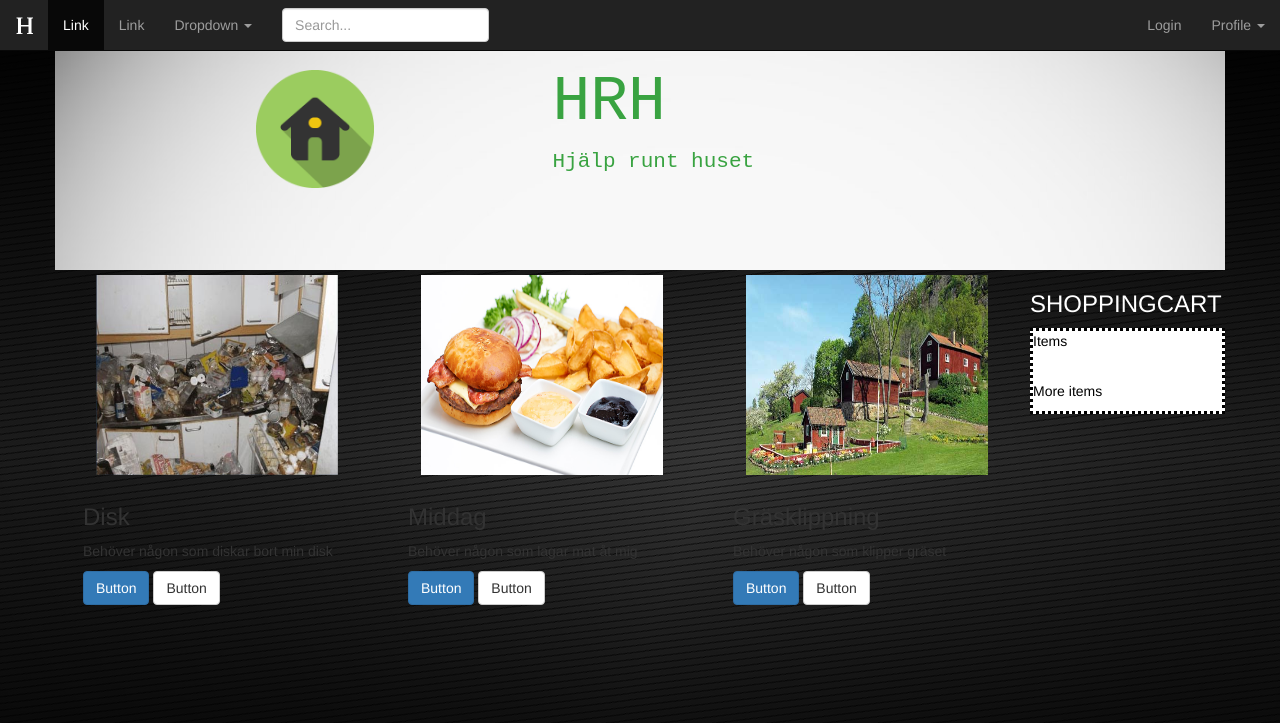
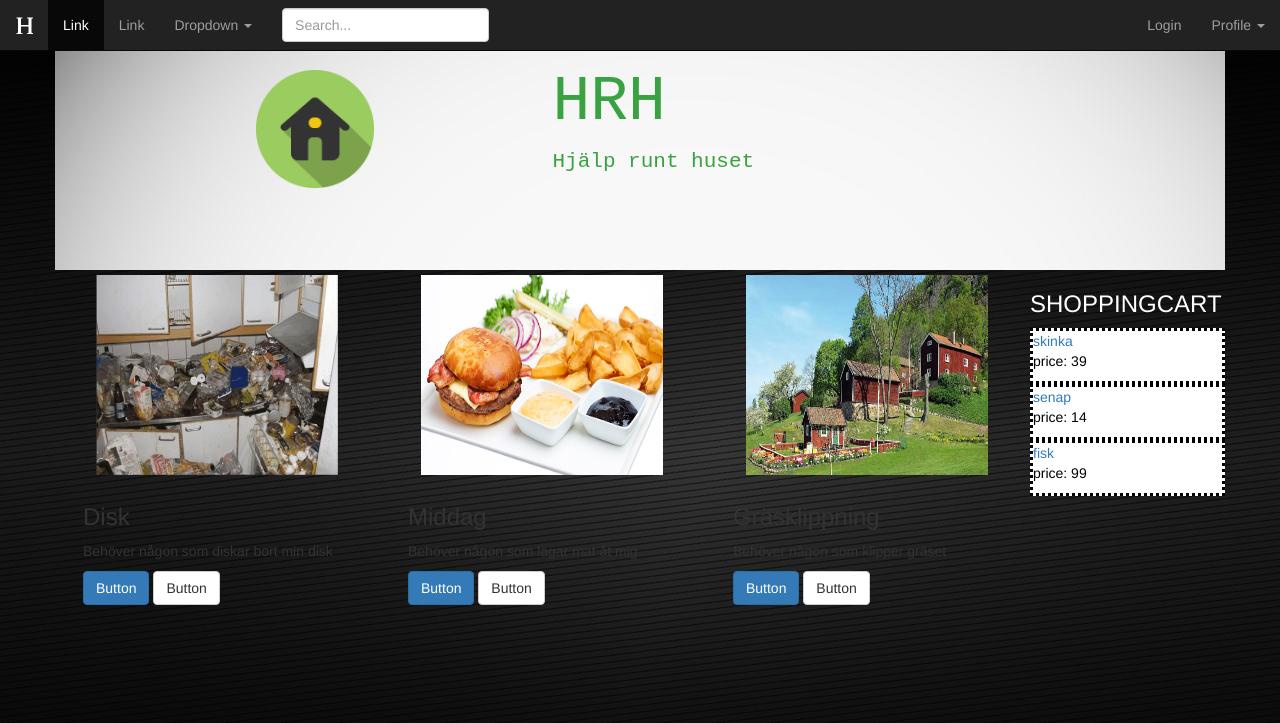
Before and after one commit to superspindel/onlineStore, a Flask app: page / in a window 1280 px wide. Shown: the top 723 px of the page. Run offline with Flask 2, Linux system fonts and the light colour scheme; some libraries are stand-ins or nearby versions.

Commit message:
fixat shoppingcart för random items

```diff
--- /dev/null
+++ b/src/common/item.py
@@ -0,0 +1,6 @@
+class item(object):
+    def __init__(self, id, name, price, description):
+        self.id = id
+        self.name = name
+        self.price = price
+        self.description = description
--- a/src/main.py
+++ b/src/main.py
@@ -1,5 +1,6 @@
 from flask import Flask, render_template, request
 from src.database.Database import Database
+from src.common.item import item
 
 storeApp = Flask(__name__)
 storeApp.secret_key = "hfudsyf7h4373hfnds9y32nfw93hf"
@@ -7,7 +8,8 @@ storeApp.secret_key = "hfudsyf7h4373hfnds9y32nfw93hf"
 
 @storeApp.route('/')
 def storeHome():
-    return render_template('home.html')
+    storeList = randomItemForCart()
+    return render_template('home.html', shoppingcart=storeList)
 
 
 @storeApp.route('/Category/<string:cat_id>')
@@ -27,5 +29,12 @@ def search():
 def initialize_database():
     Database.initialize()
 
+def randomItemForCart():
+    itemList = []
+    itemList.append(item("1","skinka", "39", "skinka med allt"))
+    itemList.append(item("2", "senap", "14", "senap till smörgås"))
+    itemList.append(item("3", "fisk", "99", "fisk från skärgården"))
+    return itemList
+
 if __name__ == '__main__':
     storeApp.run(port=4995)
--- a/src/templates/base.html
+++ b/src/templates/base.html
@@ -119,10 +119,16 @@
             <div class="row shoppingcartTitle">
                 <h3>SHOPPINGCART</h3>
             </div>
+            {% for item in shoppingcart %}
             <div class="row shoppingcart">
-                <p>Items</p><br>
-                <p>More items</p>
+                <a href="/item/{{item.id}}">
+                    {{ item.name }}
+                </a>
+                <p>
+                    price:  {{ item.price }}
+                </p>
             </div>
+            {% endfor %}
         </div>
     </div>
     <div class="row">
```
